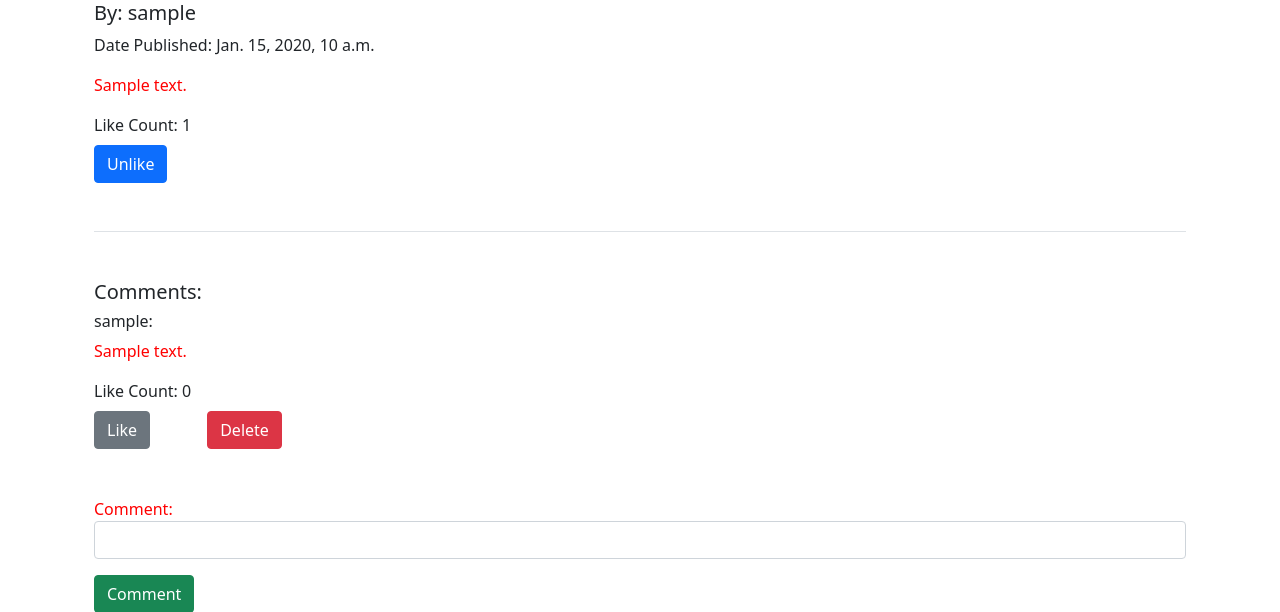
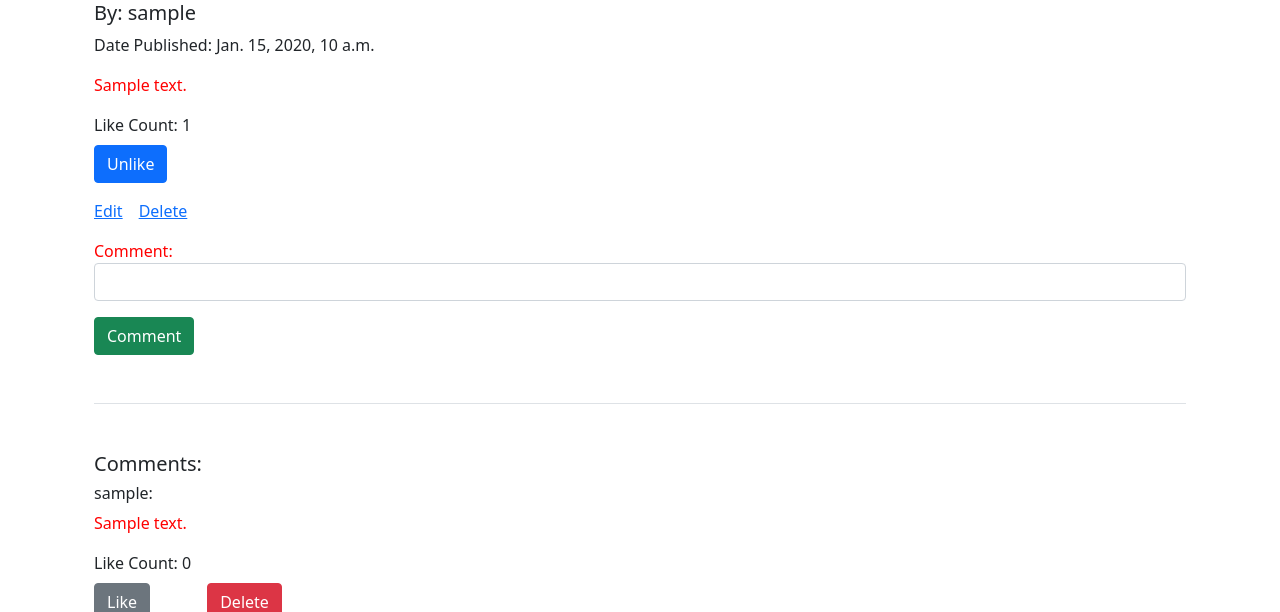
Before and after one commit to scotth527/Django-blog, a Django app: page /1/ in a window 1280 px wide. Shown: the part 133-745 px from the top of the page. Run offline with Django 3.2, Linux system fonts and the light colour scheme; a user stored in the database is signed in; tables that the repository leaves empty hold one stand-in row (values such as "Sample post"); data that the repository does not hold is empty; some libraries are stand-ins or nearby versions.

Commit message:
updated layout of post detail page

```diff
--- a/posts/templates/posts/detail.html
+++ b/posts/templates/posts/detail.html
@@ -8,6 +8,18 @@
     <p class="mt-3 mb-3">{{post.post_body}}</p>
 
     {% include 'posts/partials/_toggle_reaction.html' with id=post.id is_liked=post.is_liked_by_user type="post" reaction_count=post.reactions.count %}
+
+    {% if post.author == user %}
+
+    <div class="d-flex mt-3">
+        <a class="me-3 d-block" href="{% url 'posts:update-post' post.id %}">Edit</a>
+        <a href="{% url 'posts:delete-post' post.id %}">Delete</a>
+    </div>
+
+    {% endif %}
+
+    {% include 'posts/partials/_comments_new.html' with id=post.id %}
+
 </div>
 
 <h5 class="mt-5">Comments:</h5>
@@ -32,15 +44,4 @@
 </div>
 {% endfor %}
 
-{% include 'posts/partials/_comments_new.html' with id=post.id %}
-
-{% if post.author == user %}
-
-<div class="d-flex">
-    <a class="me-3 d-block" href="{% url 'posts:update-post' post.id %}">Edit</a>
-    <a href="{% url 'posts:delete-post' post.id %}">Delete</a>
-</div>
-
-{% endif %}
-
 {% endblock %}
--- a/posts/templates/posts/partials/_comments_new.html
+++ b/posts/templates/posts/partials/_comments_new.html
@@ -1,4 +1,4 @@
-<form method="post" action="/posts/{{id}}/comment/">
+<form method="post" action="/posts/{{id}}/comment/" class="mt-3">
     {% csrf_token %}
     {% for field in form %}
     <p>
```
